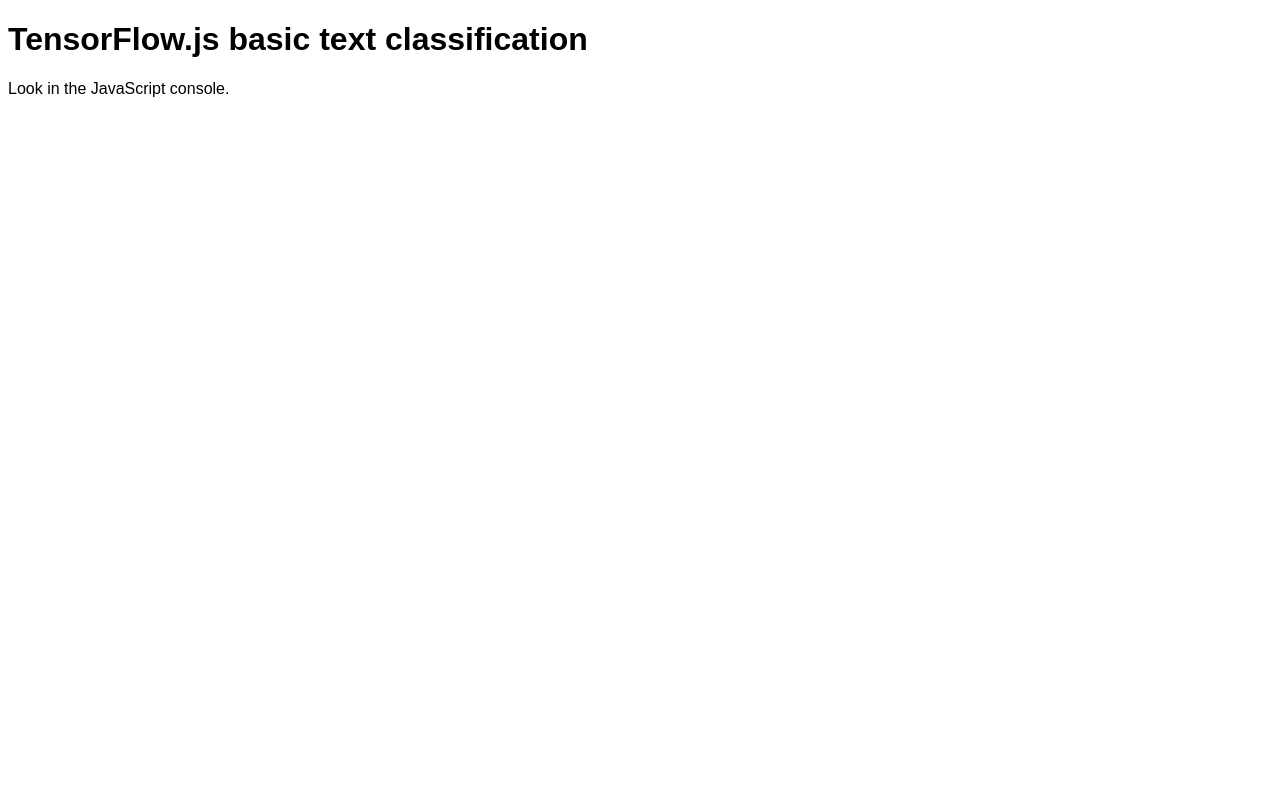
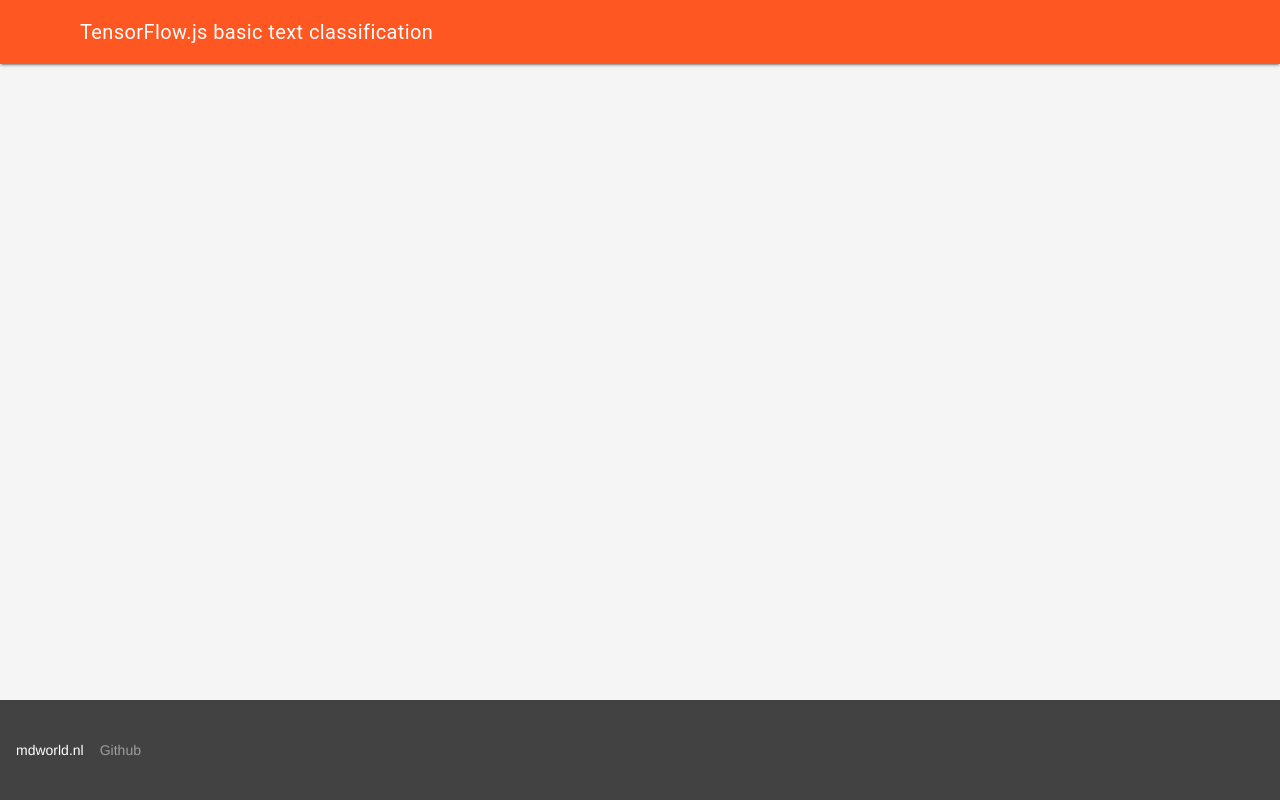
Before and after one commit to mdvanes/tfjs-imdb, a website: page basic-text-classification-js/index.html in a window 1280 px wide. Drawn offline with nearby package versions, Linux system fonts and the light colour scheme.

Commit message:
Add layout

```diff
--- a/basic-text-classification-js/index.html
+++ b/basic-text-classification-js/index.html
@@ -2,17 +2,59 @@
 <html>
 <head>
   <title>TensorFlow.js basic text classification</title>
+  <link rel="stylesheet" href="https://fonts.googleapis.com/icon?family=Material+Icons">
+  <link rel="stylesheet" href="https://code.getmdl.io/1.3.0/material.deep_orange-indigo.min.css">
   <style>
     html, body {
-      font-family: sans-serif;
+      height: 100%;
     }
   </style>
 </head>
 <body>
-<h1>TensorFlow.js basic text classification</h1>
-<p>Look in the JavaScript console.</p>
 
-<t-result></t-result>
+<div class="mdl-layout mdl-js-layout">
+  <header class="mdl-layout__header">
+    <div class="mdl-layout-icon"></div>
+    <div class="mdl-layout__header-row">
+      <span class="mdl-layout__title">TensorFlow.js basic text classification</span>
+      <div class="mdl-layout-spacer"></div>
+      <!--<nav class="mdl-navigation">
+        <a class="mdl-navigation__link" href="#">Nav link 1</a>
+        <a class="mdl-navigation__link" href="#">Nav link 2</a>
+        <a class="mdl-navigation__link" href="#">Nav link 3</a>
+      </nav>-->
+    </div>
+  </header>
+  <div class="mdl-layout__drawer">
+    <span class="mdl-layout__title">TensorFlow.js basic text classification</span>
+    <!--<nav class="mdl-navigation">
+      <a class="mdl-navigation__link" href="#">Nav link 1</a>
+      <a class="mdl-navigation__link" href="#">Nav link 2</a>
+      <a class="mdl-navigation__link" href="#">Nav link 3</a>
+    </nav>-->
+  </div>
+
+  <main class="mdl-layout__content mdl-color--grey-100">
+    <div class="mdl-grid">
+      <div class="mdl-cell mdl-cell--8-col mdl-cell--2-offset">
+
+        <t-results></t-results>
+
+      </div>
+    </div>
+  </main>
+
+  <footer class="mdl-mini-footer">
+    <div class="mdl-mini-footer__left-section">
+      <div class="mdl-logo">mdworld.nl</div>
+      <ul class="mdl-mini-footer__link-list">
+        <li>
+          <a href="https://github.com/mdvanes/tfjs-imdb">Github</a>
+        </li>
+      </ul>
+    </div>
+  </footer>
+</div>
 
 <script src="index.js"></script>
 </body>
--- a/basic-text-classification-js/index.js
+++ b/basic-text-classification-js/index.js
@@ -4,7 +4,7 @@
 import { loadHostedMetadata } from './load-util';
 import { compareExample } from './example-util';
 import PredictImdb from './PredictImdb';
-import './elements/Result';
+import './elements/Results';
 
 // This effectively a re-implementation of https://github.com/tensorflow/tfjs-examples/blob/master/sentiment/index.js
 
@@ -19,7 +19,7 @@
 
   const result = compareExample(predictImdb);
 
-  const resultElem = document.querySelector('t-result');
+  const resultElem = document.querySelector('t-results');
   resultElem.body = result;
 
   predictImdb
```
Also changed, not shown: basic-text-classification-js/elements/Results.js (renamed from basic-text-classification-js/elements/Result.js, +11 -5 lines).
